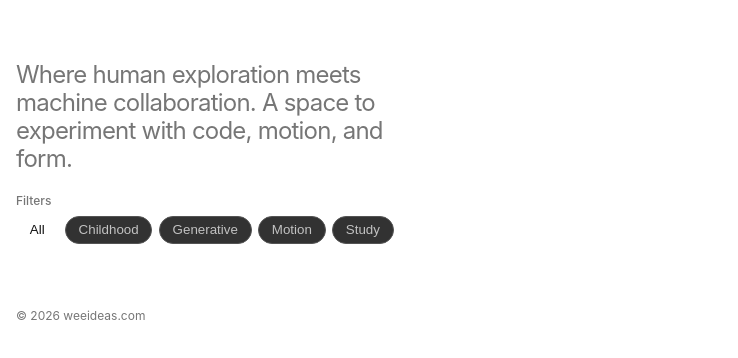
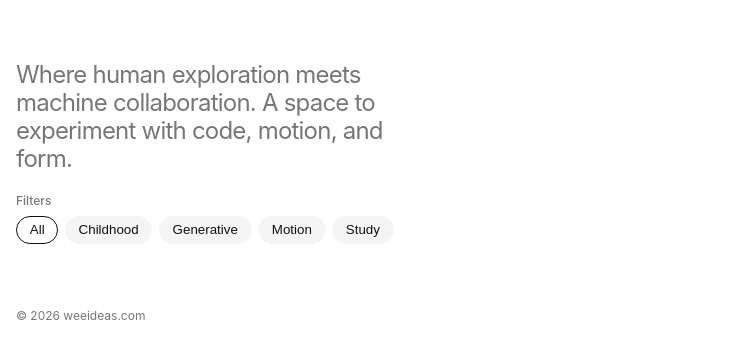
Before and after one commit to jackosborne/weeideas.com, an Eleventy site: page src/index.html in a window 1280 px wide. Shown: the part 92-450 px from the top of the page, without its empty margins (0-738 px from the left). Built offline with nearby package versions, Linux system fonts and the light colour scheme; Eleventy itself is replaced by a stand-in of ours; files that its build step writes are made by us from their sources.

Commit message:
adding light/dark mode to filters

```diff
--- a/src/_/css/style.css
+++ b/src/_/css/style.css
@@ -184,23 +184,23 @@
   }
 
   .pill {
-    background: color-mix(in srgb, var(--surface, #1b1b1b) 90%, white 10%);
-    border: 1px solid color-mix(in srgb, var(--surface, #1b1b1b) 75%, white 25%);
+    background: var(--emph);
+    border: 1px solid var(--emph);
     border-radius: 999px;
     padding: 0.35rem 0.8rem;
-    color: rgba(255,255,255,0.7);
+    color: var(--text);
     cursor: pointer;
     transition: background 150ms ease, border-color 150ms ease, color 150ms ease;
   }
 
   .pill:hover {
-    border-color: rgba(255,255,255,0.4);
-    color: rgba(255,255,255,0.85);
+    border-color: color-mix(in oklab, var(--text) 14%, transparent);
+    color: var(--text);
   }
 
   .pill[aria-pressed="true"] {
     background: var(--bg);
-    border-color: rgba(255,255,255,0.25);
+    border-color: var(--text);
     color: var(--text);
   }
 
```
Also changed, not shown: src/index.html (line endings or trailing spaces).
